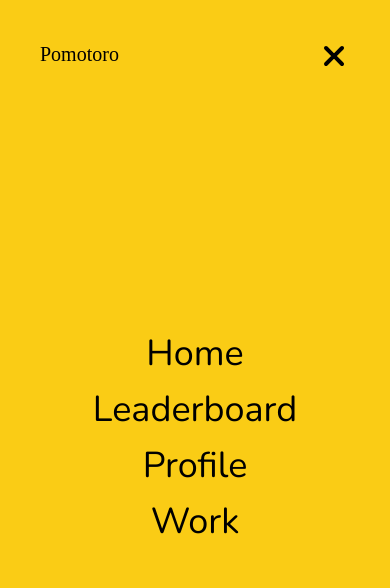
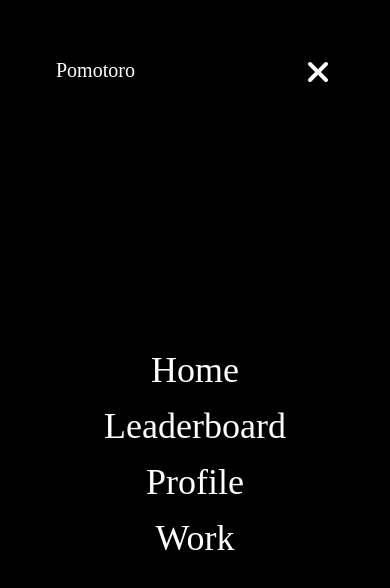
Before and after one commit to chenpaulkevin/pomotodo, a Next.js app: page / in a window 390 px wide. Both pictures are taken after a click on the button 324 px from the left and 58 px from the top of the page. Shown: the top 588 px of the page. Built offline with nearby package versions, Linux system fonts and the light colour scheme; a web font is replaced by a local one.

Commit message:
Add mobile navbar animation

```diff
--- a/src/app/components/navbar.tsx
+++ b/src/app/components/navbar.tsx
@@ -14,20 +14,69 @@
 
 const menuVariants = {
   initial: {
-    scaleY: 0,
+    y: "-100vh",
   },
   animate: {
-    scaleY: 1,
+    y: "0vh",
     transition: {
-      duration: 0.5,
-      ease: [0.12, 0, 0.39, 0],
+      duration: 0.45,
+      ease: "easeInOut",
     },
   },
   exit: {
-    scaleY: 0,
+    y: "-100vh",
+    transition: {
+      delay: 0.4,
+      duration: 0.5,
+      ease: "easeInOut",
+    },
+  },
+};
+
+const containerVars = {
+  initial: {
+    transition: {
+      staggerChildren: 0.09,
+      staggerDirection: -1,
+    },
+  },
+  open: {
+    transition: {
+      delayChildren: 0.2,
+      staggerChildren: 0.09,
+      staggerDirection: 1,
+    },
+  },
+};
+
+const headerVariants = {
+  initial: {
+    opacity: 0,
+  },
+  animate: {
+    opacity: 1,
+    transition: {
+      delay: 0.5,
+    },
+  },
+  exit: {
+    opacity: 0,
+  },
+};
+
+const mobileLinkVars = {
+  initial: {
+    y: "30vh",
     transition: {
       duration: 0.5,
-      ease: [0.12, 0, 0.39, 1],
+      ease: [0.37, 0, 0.63, 1],
+    },
+  },
+  open: {
+    y: 0,
+    transition: {
+      duration: 0.7,
+      ease: [0, 0.55, 0.45, 1],
     },
   },
 };
@@ -54,9 +103,9 @@
               onClick={() => setOpen(!open)}
             >
               {open ? (
-                <XMarkIcon className="h-8 w-8 stroke-thick"></XMarkIcon>
+                <Bars3Icon className="h-8 w-8 stroke-black stroke-thick"></Bars3Icon>
               ) : (
-                <Bars3Icon className="h-8 w-8 stroke-thick"></Bars3Icon>
+                <Bars3Icon className="h-8 w-8 stroke-black stroke-thick"></Bars3Icon>
               )}
             </button>
           </div>
@@ -83,31 +132,42 @@
             initial="initial"
             animate="animate"
             exit="exit"
-            className="fixed left-0 top-0 w-full h-screen origin-top bg-yellow-400 text-black p-10 lg:hidden"
+            className="fixed left-0 top-0 w-full h-screen origin-top bg-black text-black p-10 lg:hidden"
           >
-            <div className="flex h-full flex-col">
-              <div className="flex justify-between">
-                <span className="font-display text-xl md:text-2xl lg:text-3xl">
+            <div className="flex h-full flex-col m-4">
+              <motion.div
+                variants={headerVariants}
+                initial="initial"
+                animate="animate"
+                exit="exit"
+                className="flex justify-between"
+              >
+                <span className="font-display text-white text-xl md:text-2xl lg:text-3xl">
                   Pomotoro
                 </span>
-                <button
-                  className="cursor-pointer text-md text-black"
-                  onClick={toggleMenu}
-                >
-                  <XMarkIcon className="h-8 w-8 stroke-thick"></XMarkIcon>
+                <button className="cursor-pointer text-md" onClick={toggleMenu}>
+                  <XMarkIcon className="h-8 w-8 stroke-thick stroke-white"></XMarkIcon>
                 </button>
-              </div>
-              <div className="flex flex-col h-full justify-center items-center gap-4">
+              </motion.div>
+              <motion.div
+                variants={containerVars}
+                initial="initial"
+                animate="open"
+                exit="initial"
+                className="flex flex-col h-full justify-center items-center gap-4"
+              >
                 {navLinks.map((link, index) => {
                   return (
-                    <MobileNavLink
-                      key={index}
-                      title={link.title}
-                      href={link.href}
-                    />
+                    <div className="overflow-hidden">
+                      <MobileNavLink
+                        key={index}
+                        title={link.title}
+                        href={link.href}
+                      />
+                    </div>
                   );
                 })}
-              </div>
+              </motion.div>
             </div>
           </motion.div>
         )}
@@ -118,14 +178,14 @@
 
 const MobileNavLink = ({ title, href }: { title: string; href: any }) => {
   return (
-    <div>
+    <motion.div variants={mobileLinkVars}>
       <Link
-        className="text-extrabold subpixel-antialiased text-4xl md:text-6xl"
+        className="text-extrabold font-display text-white subpixel-antialiased text-4xl md:text-6xl"
         href={href}
       >
         {title}
       </Link>
-    </div>
+    </motion.div>
   );
 };
 
--- a/src/app/globals.css
+++ b/src/app/globals.css
@@ -7,6 +7,5 @@
   box-shadow: 5px 5px black;
 }
 .stroke-thick {
-  stroke: black;
   stroke-width: 1.5px;
 }
```
